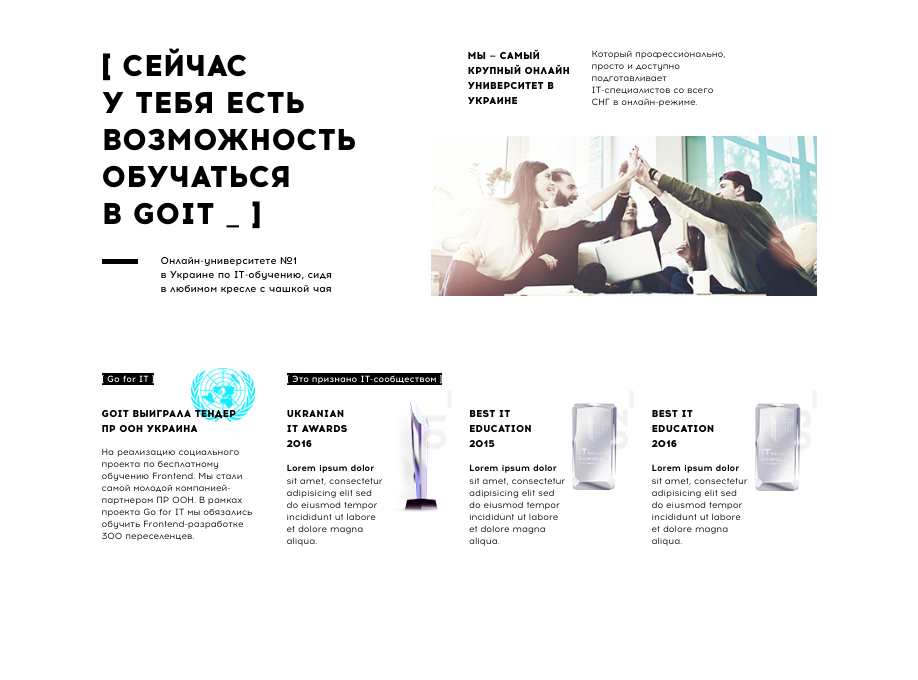
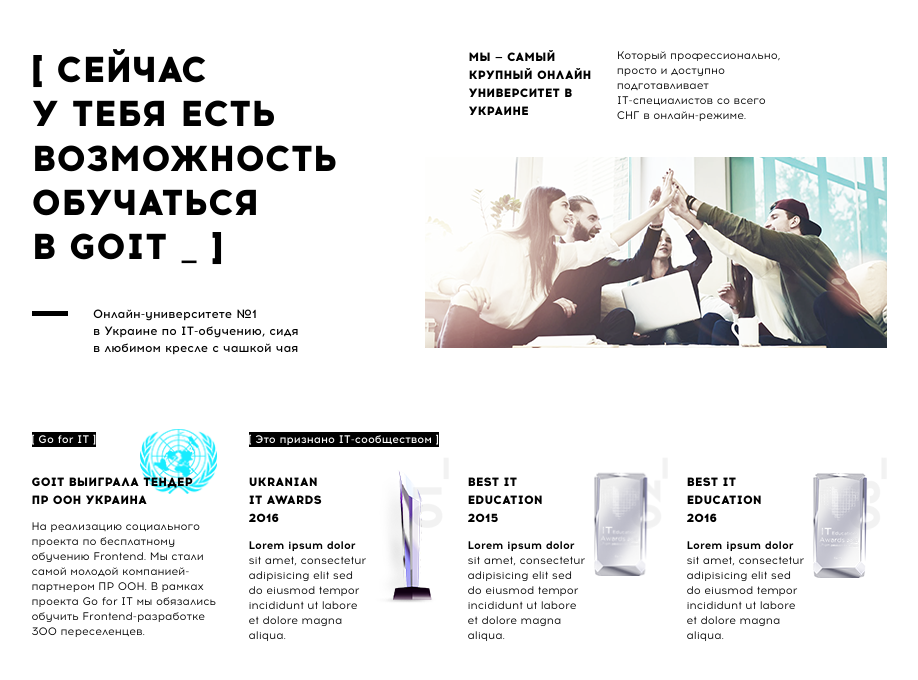
Before and after one commit to Pecherskiy88/BC9-HTML-Final-Project, a website: page src/index.html in a window 1536 px wide. Shown: the whole page, without its empty margins (309-1227 px from the left). Drawn offline with nearby package versions, Linux system fonts and the light colour scheme; files that its build step writes are made by us from their sources.

Commit message:
1440p ready!!!

```diff
--- a/src/sass/iroy.scss
+++ b/src/sass/iroy.scss
@@ -496,3 +496,101 @@
 
     }
 }
+
+@media (min-width: 1440px){
+    .study{
+
+        &_header,
+        &_footer{
+            width: 855px;
+        }
+
+        &--main_title{
+            width: 303px;
+            font-size: 36px;
+        }
+
+        &_aside {
+            width: 462px;
+        }
+
+        &_biggest {
+            width: 365px;
+
+            &--title {
+                margin-left: 44px;
+                width: 125px;
+            }
+            &--paragraph {
+                margin-bottom: 34px;
+                margin-left: 25px;
+                width: 175px;
+            }
+        }
+
+        &_numberone::before {
+            margin: 5px 25px 0 0;
+            width: 38px;
+            height: 5px;
+        }
+
+        &_numberone {
+            position: relative;
+            bottom: 52px;
+            width: 267px;
+            margin: 0 0 20px;
+
+            &--paragraph {
+                width: 214px;
+                font-size: 12px;
+            }
+        }
+
+        &_goforit {
+            width: 185px;
+
+            &--image {
+                width: 77px;
+            }
+            &--sub_title {
+                width: 162px;
+            }
+        }
+
+        &_recognized {
+            width: 638px;
+
+            &--list {
+
+                &_item {
+                    width: 200px;
+
+                    &_image1,
+                    &_image2{
+                        width: 74px;
+                    }
+                    &_title {
+                        width: 74px;
+                        margin-bottom: 10px;
+                    }
+                    &_para{
+                        width: 118px;
+                    }
+
+                }
+            }
+        }
+
+        &--paragraph,
+        &--title{
+            font-size: 11px;
+        }
+        &--sub_title{
+            font-size: 12px;
+        }
+        &--title{
+            margin-bottom: 26px;
+        }
+
+    }
+}
```
Also changed, not shown: build/css/main.css, build/css/main.min.css.
